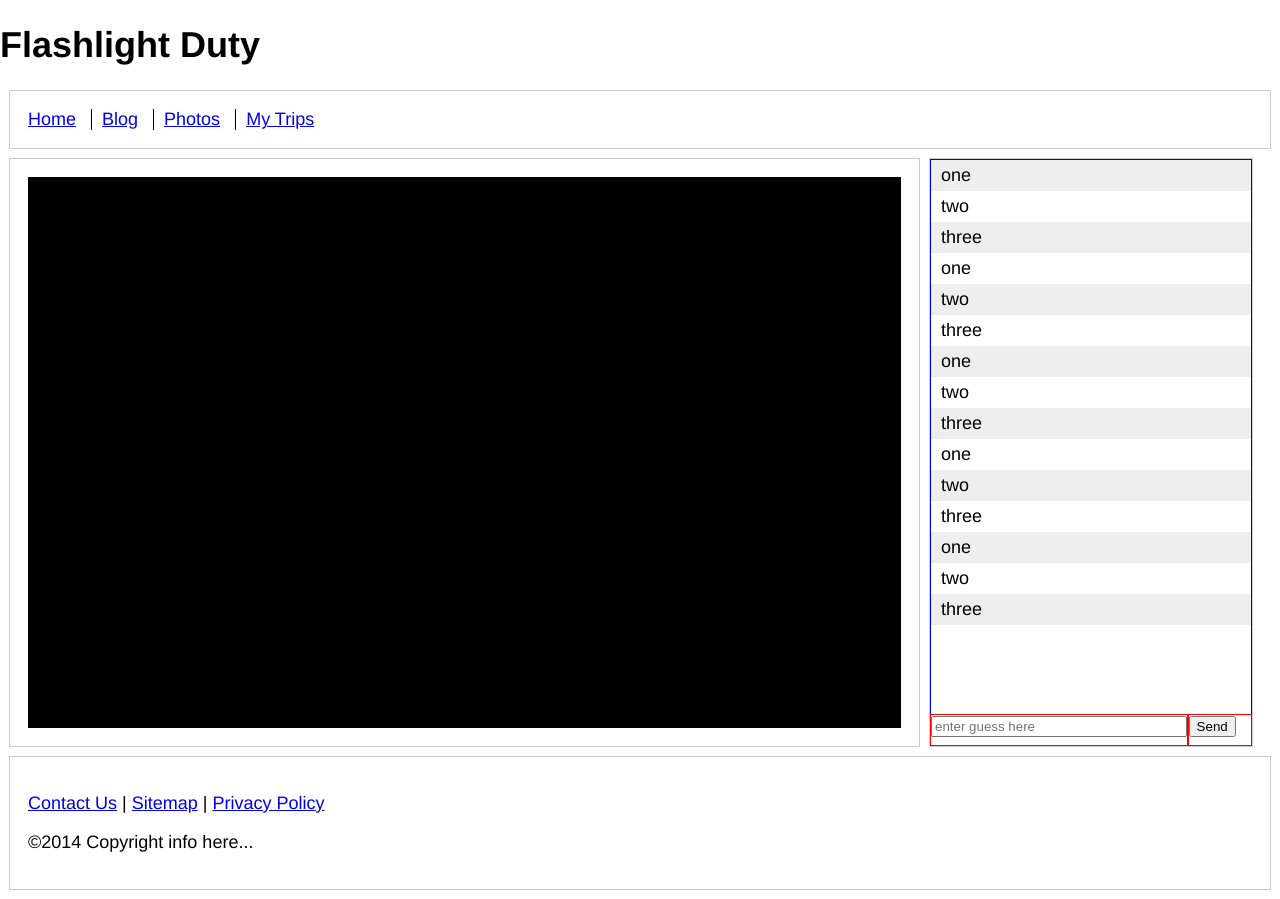
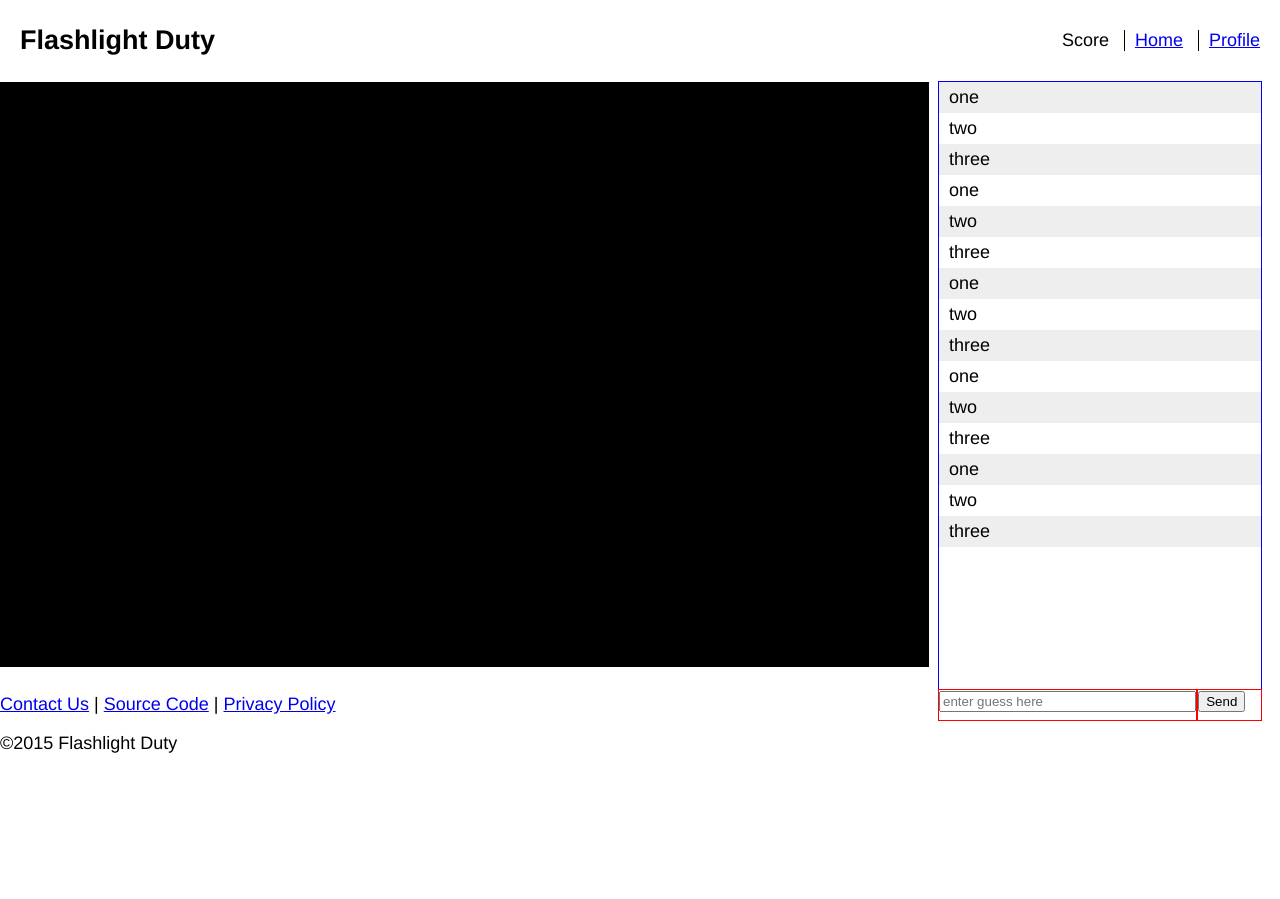
Before and after one commit to omaracrystal/darkroom, a website with bundled scripts: page index.html in a window 1280 px wide. After the commit the page ends 800 px from the top, so only its background shows below. Built offline with nearby package versions, Linux system fonts and the light colour scheme; a script that the page names is missing.

Commit message:
adjusting positions of columns headers etc

```diff
--- a/index.html
+++ b/index.html
@@ -9,35 +9,31 @@
 
     <link rel="stylesheet" type="text/css" href="style.css">
     <link rel="stylesheet" type="text/css" href="chat.css">
-
-    <style>
-      /** { margin: 0; padding: 0; box-sizing: border-box; }
-      body { font: 13px Helvetica, Arial; }
-      form { background: #000; padding: 0; position: relative; bottom: 0; width: 100%; }
-      form input { border: 0; padding: 0; width: 100%; margin-right: 0; }
-      form button { width: 100%; background: rgb(130, 224, 255); border: none; padding: 0; }
-      #messages { list-style-type: none; margin: 0; padding: 0; }
-      #messages li { padding: 5px 10px; }
-      #messages li:nth-child(odd) { background: #eee; }*/
-    </style>
-
     <link rel="stylesheet" type="text/css" href="darkroom.css">
 
   </head>
 
   <body>
-    <h1>Flashlight Duty </h1>
-
+    <table>
+      <tr>
+        <td>
+          <h2>Flashlight Duty</h2>
+        </td>
+        <td id="td2">
           <header>
              <nav>
                 <ul class="nav inline-items">
+                  <li>Score</li>
                   <li><a href="#">Home</a></li>
-            <li><a href="#">Blog</a></li>
-            <li><a href="#">Photos</a></li>
-            <li><a href="#">My Trips</a></li>
+                  <li><a href="#">Profile</a></li>
                </ul>
             </nav>
           </header>
+        </td>
+      </tr>
+    </table>
+
+
 
     <div class="columnsContainer">
 
@@ -49,6 +45,7 @@
 
       <div class="rightColumn">
         <div id="A">
+          <div class="chat">
             <ul id="messages">
               <li>one</li>
               <li>two</li>
@@ -67,50 +64,28 @@
               <li>three</li>
             </ul>
           </div>
+        </div>
         <div id="B">
+          <div class="chat">
             <form action="">
               <input id="m" type="text" autocomplete="off" placeholder="enter guess here"/>
+            </form>
+          </div>
         </div>
         <div id="C">
+          <form>
             <button>Send</button>
           </form>
         </div>
-
-<!--         <div class="chat">
-          <div class="chatContainer">
-              <ul id="messages">
-                <li>one</li>
-                <li>two</li>
-                <li>three</li>
-                <li>one</li>
-                <li>two</li>
-                <li>three</li>
-                <li>one</li>
-                <li>two</li>
-                <li>three</li>
-                <li>one</li>
-                <li>two</li>
-                <li>three</li>
-                <li>one</li>
-                <li>two</li>
-                <li>three</li>
-              </ul>
-          </div>
-          <div class="charContainer2">
-            <form action="">
-              <input id="m" autocomplete="off" placeholder="type your guess here"/><button>Send</button>
-            </form>
-          </div>
-        </div> -->
-
       </div>
 
     </div>
 
     <footer>
-      <p><a href="#">Contact Us</a> | <a href="#">Sitemap</a> | <a href="#">Privacy Policy</a></p>
-      <p>&copy;2014 Copyright info here...</p>
+      <p><a href="#">Contact Us</a> | <a href="#">Source Code</a> | <a href="#">Privacy Policy</a></p>
+      <p>&copy;2015 Flashlight Duty</p>
     </footer>
+
    <script src="https://cdn.socket.io/socket.io-1.2.0.js"></script>
    <script src="https://code.jquery.com/jquery-2.1.4.min.js"></script>
    <script src="darkroom.js"></script>
@@ -118,17 +93,5 @@
    <script src="socket.js"></script>
    <script src="chat.js"></script>
 
-    <script>
-      var socket = io();
-      $('form').submit(function(){
-        socket.emit('chat message', $('#m').val());
-        $('#m').val('');
-        return false;
-      });
-      socket.on('chat message', function(msg){
-        $('#messages').append($('<li>').text(msg));
-      });
-    </script>
-
   </body>
 </html>
--- a/style.css
+++ b/style.css
@@ -10,33 +10,40 @@ body {
   margin: 0;
   font: 18px Helvetica, Arial;
 }
+table{
+  width: 100%;
+}
+td{
+  width: 50%;
+  padding-left: 1em;
+  padding-right: 1em;
+}
+#td2{
+  text-align: right;
+}
 
 .columnsContainer,
-footer,
 header {
-  position: relative;
-  margin: .5em;
+  /*position: relative;*/
+  overflow: hidden;
 }
-
-.leftColumn,
-.rightColumn,
-footer,
-header {
-  border: 1px solid #ccc;
-  padding: 1em;
+.footer {
+  position: fixed;
+  bottom: 0;
+  height: 10%;
+  width: 100%;
+  text-align: center;
 }
 
 .leftColumn {
   margin-bottom: .5em;
 }
-
 .nav {
   list-style: none;
   margin-left: 0;
   margin-bottom: 0;
   padding-left: 0;
 }
-
 .nav > li,
 .nav > li > a {
   display: inline-block;
@@ -65,7 +72,16 @@ header {
 .inline-items li:last-child {
   padding-right: 0;
 }
+
 /* MEDIA QUERIES */
+.rightColumn {
+  position: relative;
+  margin-top: 4.5em;
+  height: 80%;
+}
+.leftColumn{
+  height: 80%;
+}
 
 @media screen and (min-width: 50em) {
   .leftColumn {
@@ -77,6 +93,6 @@ header {
     top: 0;
     right: 1em;
     width: 18em;
-    height: 100%;
+    height: 80%;
   }
 }
```
Lines whose indentation alone changed are shown as unchanged.
